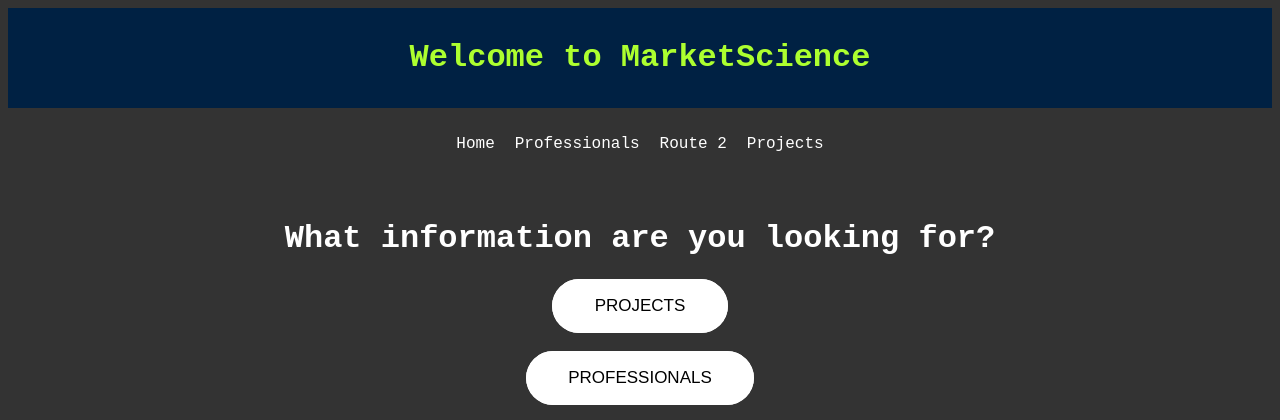
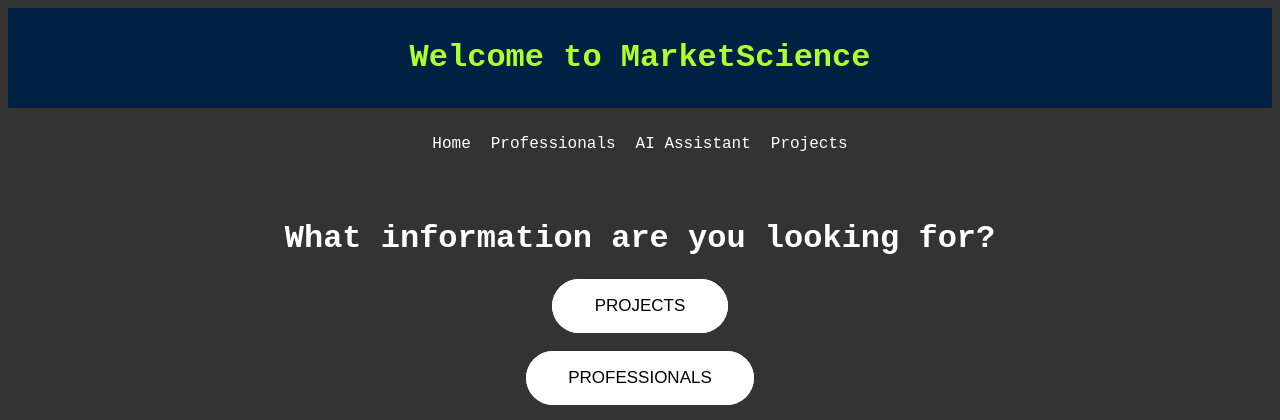
Before and after one commit to KapeParaguay/MS, a Flask app: page / in a window 1280 px wide. Shown: the top 420 px of the page. Run offline with Flask 3, Linux system fonts and the light colour scheme.

Commit message:
Update index.html

```diff
--- a/templates/index.html
+++ b/templates/index.html
@@ -14,7 +14,7 @@
         <ul>
             <li><a href="/">Home</a></li>
             <li><a href="/profesionales">Professionals</a></li>
-            <li><a href="/route2">Route 2</a></li>
+            <li><a href="/">AI Assistant</a></li>
             <li><a href="/proyectos">Projects</a></li>
         </ul>
     </nav>
```
